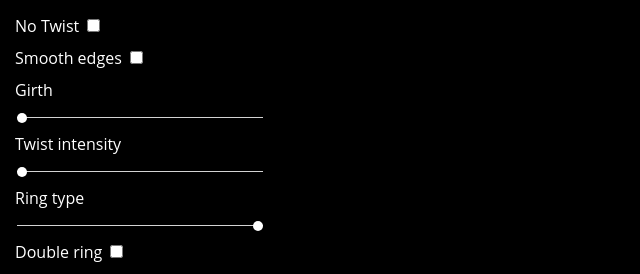
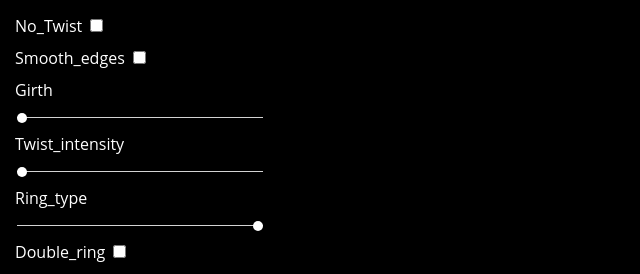
Before and after one commit to Etterlivet/ori, a plain HTML site: page index.html in a window 1280 px wide. Shown: the top 274 px of the page, 0-640 px from the left. Drawn offline with nearby package versions, Linux system fonts and the light colour scheme.

Commit message:
Update index.html

```diff
--- a/index.html
+++ b/index.html
@@ -90,28 +90,28 @@
         <div id="container">
             <div id="overlay">
                 <div>
-                  <label for="No Twist">No Twist</label>
-                  <input type="checkbox" id="No Twist" >
+                  <label for="No_Twist">No_Twist</label>
+                  <input type="checkbox" id="No_Twist" >
                 </div>
                 <div>
-                  <label for="Smooth edges">Smooth edges</label>
-                  <input type="checkbox" id="Smooth edges" >
+                  <label for="Smooth_edges">Smooth_edges</label>
+                  <input type="checkbox" id="Smooth_edges" >
                 </div>
                 <div>
                   <label for="Girth">Girth</label>
                   <input type="range" id="Girth" min="3" max="7" value="3" step="1">
                 </div>
                 <div>
-                  <label for="Twist intensity">Twist intensity</label>
-                  <input type="range" id="Twist intensity" min="4" max="10" value="4" step="1">
+                  <label for="Twist_intensity">Twist_intensity</label>
+                  <input type="range" id="Twist_intensity" min="4" max="10" value="4" step="1">
                 </div>
                 <div>
-                  <label for="Ring type">Ring type</label>
-                  <input type="range" id="Ring type" min="0" max="2" value="2" step="1">
+                  <label for="Ring_type">Ring_type</label>
+                  <input type="range" id="Ring_type" min="0" max="2" value="2" step="1">
                 </div>
                 <div>
-                  <label for="Double ring">Double ring</label>
-                  <input type="checkbox" id="Double ring" >
+                  <label for="Double_ring">Double_ring</label>
+                  <input type="checkbox" id="Double_ring" >
                 </div>
                 <div><button id="downloadButton" disabled>Download</button></div>
                 <div><a href="b_ring.gh" download="b_ring.gh.html">Save source code</a></div>
```
